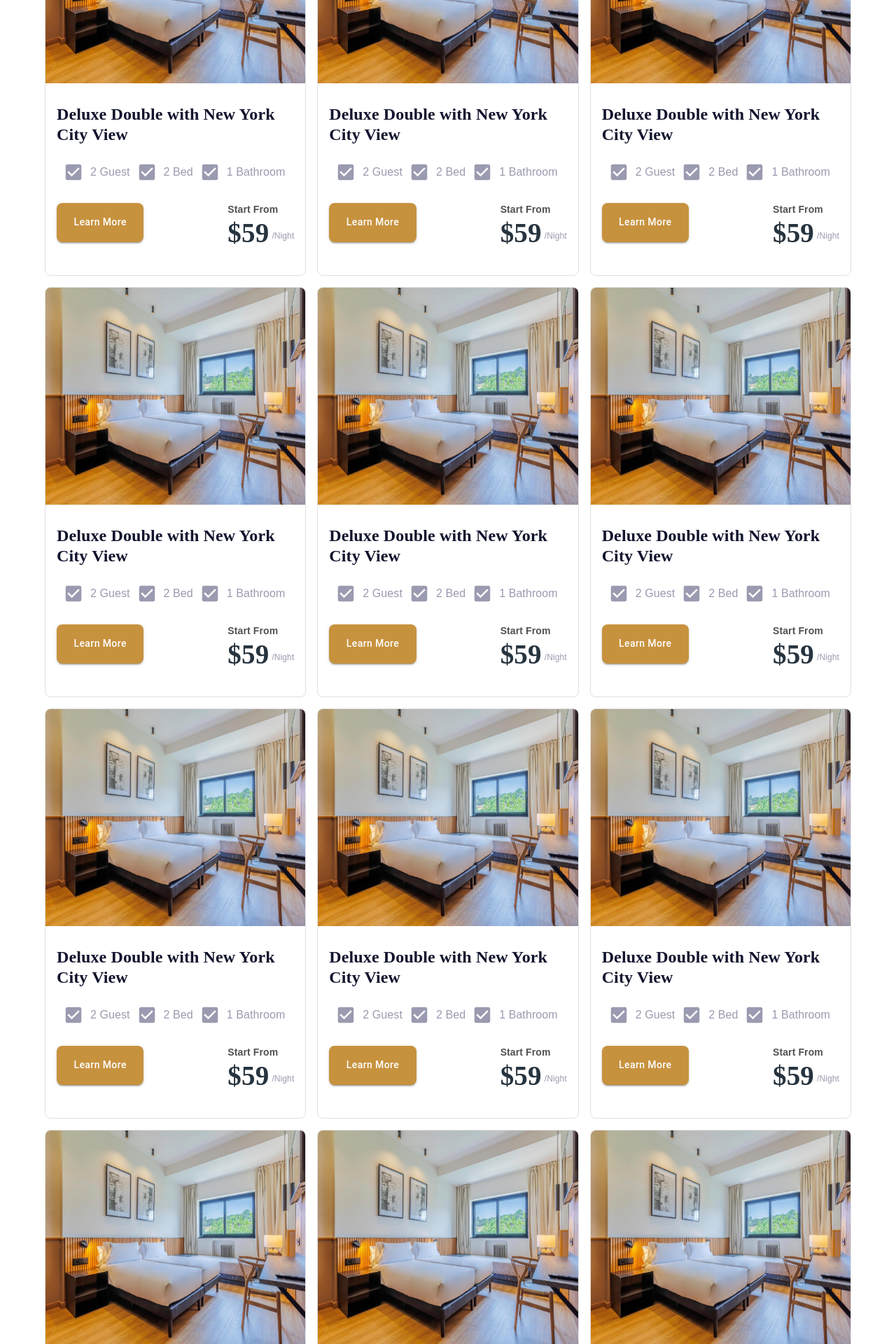
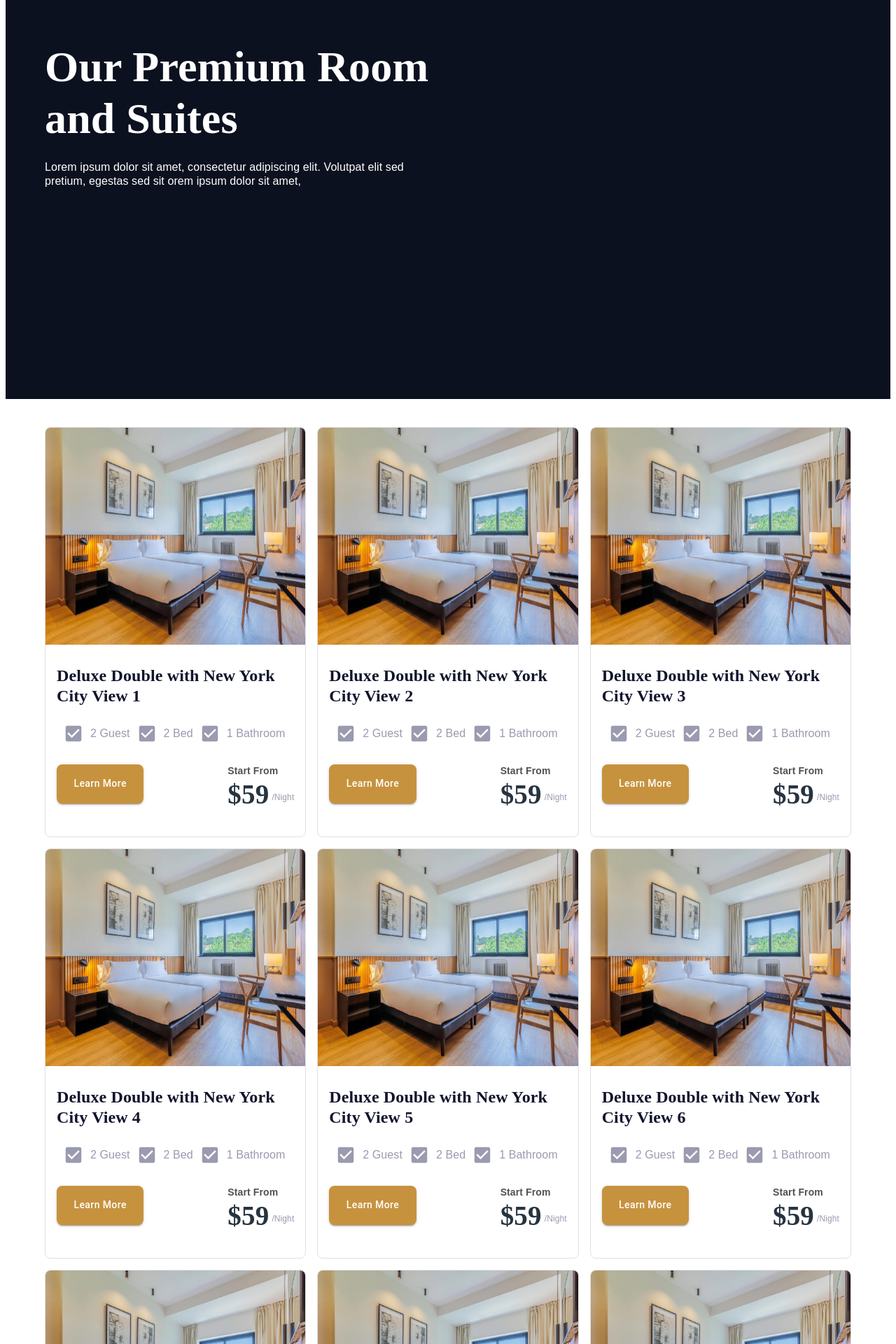
Before and after one commit to Software-Lifecycle-Consultants/slc-open-hms, a Next.js app: page /ExploreScreen in a window 1280 px wide. Shown: the part 240-2160 px from the top of the page at 70% size. Built offline with nearby package versions, Linux system fonts and the light colour scheme.

Commit message:
Updated Explore page

```diff
--- /dev/null
+++ b/components/explore/Hero.tsx
@@ -0,0 +1,47 @@
+import { Box, Grid, Typography } from '@mui/material';
+import React from 'react'
+
+const Hero = () => {
+  return (
+    <>
+      <Grid container spacing={2}>
+        <Grid item xs={12} md={6}>
+          <Box sx={{ paddingTop: { xs: "180px", sm: "260px", md: "250px"} }}>
+            <Typography
+              variant="h1"
+              style={{
+                color: "#FFFFFF",
+                fontFamily: "Lora",
+                fontSize: "62px",
+                fontStyle: "normal",
+                fontWeight: 700,
+                lineHeight: "120%",
+                letterSpacing: "0.186px",
+              }}
+            >
+              Our Premium Room and Suites
+            </Typography>
+            <Typography
+              variant="body1"
+              sx={{
+                color: "#FFFFFF",
+                fontFamily: "Mulish, sans-serif",
+                fontSize: "16px",
+                lineHeight: "125%",
+                fontStyle: "normal",
+                letterSpacing: "0.08px",
+                fontWeight: "400",
+                marginTop: "22px",
+              }}
+            >
+              Lorem ipsum dolor sit amet, consectetur adipiscing elit. Volutpat
+              elit sed pretium, egestas sed sit orem ipsum dolor sit amet,
+            </Typography>
+          </Box>
+        </Grid>
+      </Grid>
+    </>
+  );
+}
+
+export default Hero
--- a/components/explore/HotelRooms.tsx
+++ b/components/explore/HotelRooms.tsx
@@ -1,95 +1,34 @@
 import { Grid } from '@mui/material';
 import React from 'react'
-import Room from './Room';
+import RoomCard from '../guestRoomDetails/RoomCard';
+const data = [
+  { id: 1, image: "/images/Room2.jpg", roomName: "Deluxe Double with New York City View 1" , price: 59},
+  { id: 2, image: "/images/Room2.jpg", roomName: "Deluxe Double with New York City View 2" , price: 59},
+  { id: 3, image: "/images/Room2.jpg", roomName: "Deluxe Double with New York City View 3", price: 59 },
+  { id: 4, image: "/images/Room2.jpg", roomName: "Deluxe Double with New York City View 4" , price: 59},
+  { id: 5, image: "/images/Room2.jpg", roomName: "Deluxe Double with New York City View 5" , price: 59},
+  { id: 6, image: "/images/Room2.jpg", roomName: "Deluxe Double with New York City View 6" , price: 59},
+  { id: 7, image: "/images/Room2.jpg", roomName: "Deluxe Double with New York City View 7" , price: 59},
+  { id: 8, image: "/images/Room2.jpg", roomName: "Deluxe Double with New York City View 8" , price: 59},
+  { id: 9, image: "/images/Room2.jpg", roomName: "Deluxe Double with New York City View 9" , price: 59},
+  { id: 10, image: "/images/Room2.jpg", roomName: "Deluxe Double with New York City View 10" , price: 59},
+  { id: 11, image: "/images/Room2.jpg", roomName: "Deluxe Double with New York City View 11" , price: 59},
+  { id: 12, image: "/images/Room2.jpg", roomName: "Deluxe Double with New York City View 12" , price: 59},
+];
 
 const HotelRooms = () => {
   return (
     <>
       <Grid container spacing={2}>
-        <Grid item xs={12} sm={6} md={4}>
-          <Room
-            image={"/images/Room2.jpg"}
-            roomName={"Deluxe Double with New York City View "}
-            price={59}
-          />
-        </Grid>
-        <Grid item xs={12} sm={6} md={4}>
-          <Room
-            image={"/images/Room2.jpg"}
-            roomName={"Deluxe Double with New York City View "}
-            price={59}
-          />
-        </Grid>
-        <Grid item xs={12} sm={6} md={4}>
-          <Room
-            image={"/images/Room2.jpg"}
-            roomName={"Deluxe Double with New York City View "}
-            price={59}
-          />
-        </Grid>
-        <Grid item xs={12} sm={6} md={4}>
-          <Room
-            image={"/images/Room2.jpg"}
-            roomName={"Deluxe Double with New York City View "}
-            price={59}
-          />
-        </Grid>
-        <Grid item xs={12} sm={6} md={4}>
-          <Room
-            image={"/images/Room2.jpg"}
-            roomName={"Deluxe Double with New York City View "}
-            price={59}
-          />
-        </Grid>
-        <Grid item xs={12} sm={6} md={4}>
-          <Room
-            image={"/images/Room2.jpg"}
-            roomName={"Deluxe Double with New York City View "}
-            price={59}
-          />
-        </Grid>
-        <Grid item xs={12} sm={6} md={4}>
-          <Room
-            image={"/images/Room2.jpg"}
-            roomName={"Deluxe Double with New York City View "}
-            price={59}
-          />
-        </Grid>
-        <Grid item xs={12} sm={6} md={4}>
-          <Room
-            image={"/images/Room2.jpg"}
-            roomName={"Deluxe Double with New York City View "}
-            price={59}
-          />
-        </Grid>
-        <Grid item xs={12} sm={6} md={4}>
-          <Room
-            image={"/images/Room2.jpg"}
-            roomName={"Deluxe Double with New York City View "}
-            price={59}
-          />
-        </Grid>
-        <Grid item xs={12} sm={6} md={4}>
-          <Room
-            image={"/images/Room2.jpg"}
-            roomName={"Deluxe Double with New York City View "}
-            price={59}
-          />
-        </Grid>
-        <Grid item xs={12} sm={6} md={4}>
-          <Room
-            image={"/images/Room2.jpg"}
-            roomName={"Deluxe Double with New York City View "}
-            price={59}
-          />
-        </Grid>
-        <Grid item xs={12} sm={6} md={4}>
-          <Room
-            image={"/images/Room2.jpg"}
-            roomName={"Deluxe Double with New York City View "}
-            price={59}
-          />
-        </Grid>
+        {data.map((item) => (
+          <Grid key={item.id} item xs={12} sm={6} md={4}>
+            <RoomCard
+              image={item.image}
+              roomName={item.roomName}
+              price={item.price}
+            />
+          </Grid>
+        ))}
       </Grid>
     </>
   );
--- a/components/explore/Room.tsx
+++ /dev/null
@@ -1,232 +0,0 @@
-import React from "react";
-import Image from "next/image";
-// import img from "../../public/images/ImagePlaceholder.png";
-import {
-  Box,
-  Button,
-  Card,
-  CardContent,
-  Checkbox,
-  Typography,
-} from "@mui/material";
-
-interface RoomProps {
-  image: string;
-  roomName: string;
-  price: number;
-}
-
-const Room: React.FC<RoomProps> = ({ image, roomName, price }) => {
-  return (
-    <>
-      <Card
-        elevation={0}
-        sx={{
-          borderRadius: "8px",
-          border: "1px solid",
-          borderColor: "var(--light-separators-colors-secondary, #E1E1E1)",
-          maxWidth: "400px",
-          height: "584px",
-        }}
-      >
-        <Box
-          style={{
-            position: "relative",
-            maxWidth: "400px",
-            margin: "0 auto",
-          }}
-        >
-          <Image
-            src={image}
-            alt="test"
-            width={400}
-            height={310}
-            style={{
-              width: "100%",
-              height: "310px",
-              flexShrink: 0,
-            }}
-          />
-        </Box>
-        <CardContent>
-          <Box sx={{ paddingTop: "10px", marginBottom: "10%" }}>
-            <Typography
-              variant="h5"
-              style={{
-                color: "var(--light-text-color-title, #11142D)",
-                fontFamily: "Lora",
-                fontSize: "24px",
-                lineHeight: "120%",
-                fontStyle: "normal",
-                letterSpacing: "0.12px",
-                fontWeight: "700",
-              }}
-            >
-              {roomName}
-            </Typography>
-            <Box
-              sx={{
-                display: "flex",
-                flexDirection: "column",
-                paddingTop: "15px",
-              }}
-            >
-              <Box sx={{ display: "flex", alignItems: "center" }}>
-                <Checkbox
-                  disabled
-                  checked
-                  sx={{
-                    "& .MuiSvgIcon-root": { fontSize: 30 },
-                    color: "#9A9AB0",
-                    "&.Mui-checked": {
-                      color: "#9A9AB0",
-                    },
-                  }}
-                />
-                <Typography
-                  variant="body1"
-                  style={{
-                    color: "var(--light-text-color-body-2, #9A9AB0)",
-                    fontFamily: "Mulish, sans-serif",
-                    fontSize: "16px",
-                    lineHeight: "125%",
-                    fontStyle: "normal",
-                    letterSpacing: "0.08px",
-                    fontWeight: "400",
-                  }}
-                >
-                  2 Guest
-                </Typography>
-                <Checkbox
-                  disabled
-                  checked
-                  sx={{
-                    "& .MuiSvgIcon-root": { fontSize: 30 },
-                    color: "#9A9AB0",
-                    "&.Mui-checked": {
-                      color: "#9A9AB0",
-                    },
-                  }}
-                />
-                <Typography
-                  variant="body1"
-                  style={{
-                    color: "var(--light-text-color-body-2, #9A9AB0)",
-                    fontFamily: "Mulish, sans-serif",
-                    fontSize: "16px",
-                    lineHeight: "125%",
-                    fontStyle: "normal",
-                    letterSpacing: "0.08px",
-                    fontWeight: "400",
-                  }}
-                >
-                  2 Bed
-                </Typography>
-                <Checkbox
-                  disabled
-                  checked
-                  sx={{
-                    "& .MuiSvgIcon-root": { fontSize: 30 },
-                    color: "#9A9AB0",
-                    "&.Mui-checked": {
-                      color: "#9A9AB0",
-                    },
-                  }}
-                />
-                <Typography
-                  variant="body1"
-                  style={{
-                    color: "var(--light-text-color-body-2, #9A9AB0)",
-                    fontFamily: "Mulish, sans-serif",
-                    fontSize: "16px",
-                    lineHeight: "125%",
-                    fontStyle: "normal",
-                    letterSpacing: "0.08px",
-                    fontWeight: "400",
-                  }}
-                >
-                  1 Bathroom
-                </Typography>
-              </Box>
-            </Box>
-            <Box sx={{ display: "flex" }}>
-              <Button
-                variant="contained"
-                sx={{
-                  borderRadius: "8px",
-                  display: "inline-flex",
-                  justifyContent: "center",
-                  alignItems: "center",
-                  padding: "18px 24px",
-                  gap: "10px",
-                  textTransform: "none",
-                  width: "100%",
-                  height: "56px",
-                  marginTop: "20px",
-                  backgroundColor: "#C7923E",
-                  "&:hover": {
-                    backgroundColor: "#c7833e",
-                  },
-                }}
-              >
-                Learn More
-              </Button>
-              <Box sx={{ marginLeft: "120px" }}>
-                <Typography
-                  variant="body2"
-                  style={{
-                    color: "var(--light-text-color-body-1, #515151)",
-                    fontFamily: "Mulish, sans-serif",
-                    fontSize: "14px",
-                    lineHeight: "130%",
-                    fontStyle: "normal",
-                    letterSpacing: "0.112px",
-                    fontWeight: "600",
-                    marginTop: "20px",
-                  }}
-                >
-                  Start From
-                </Typography>
-                <Box sx={{ display: "flex" }}>
-                  <Typography
-                    variant="body2"
-                    style={{
-                      color: "var(--light-primary-color-70, #27343F)",
-                      fontFamily: "Lora",
-                      fontSize: "39px",
-                      lineHeight: "120%",
-                      fontStyle: "normal",
-                      letterSpacing: "0.195px",
-                      fontWeight: "700",
-                      marginTop: "2px",
-                    }}
-                  >
-                    ${price}
-                  </Typography>
-                  <Typography
-                    variant="body2"
-                    style={{
-                      color: "var(--light-text-color-body-2, #9A9AB0)",
-                      fontFamily: "Mulish, sans-serif",
-                      fontSize: "12px",
-                      lineHeight: "120%",
-                      fontStyle: "normal",
-                      letterSpacing: "0.096px",
-                      fontWeight: "400",
-                      marginTop: "22px",
-                      marginLeft: "4px",
-                    }}
-                  >
-                    /Night
-                  </Typography>
-                </Box>
-              </Box>
-            </Box>
-          </Box>
-        </CardContent>
-      </Card>
-    </>
-  );
-};
-
-export default Room;
--- a/pages/ExploreScreen.tsx
+++ b/pages/ExploreScreen.tsx
@@ -1,4 +1,5 @@
 import Footer from '@/components/Footer';
+import Hero from '@/components/explore/Hero';
 import HotelRooms from '@/components/explore/HotelRooms';
 import { Box, Container } from '@mui/material';
 import React from 'react'
@@ -6,6 +7,18 @@ import React from 'react'
 const ExploreScreen = () => {
   return (
     <>
+      <Box
+        sx={{
+          backgroundColor: "#0C111F",
+          color: "white",
+          padding: "40px 0",
+          height: "722px",
+        }}
+      >
+        <Container>
+          <Hero />
+        </Container>
+      </Box>
       <Box sx={{ backgroundColor: "#FFF", padding: "40px 0", width: "100%" }}>
         <Container>
           <HotelRooms />
```
